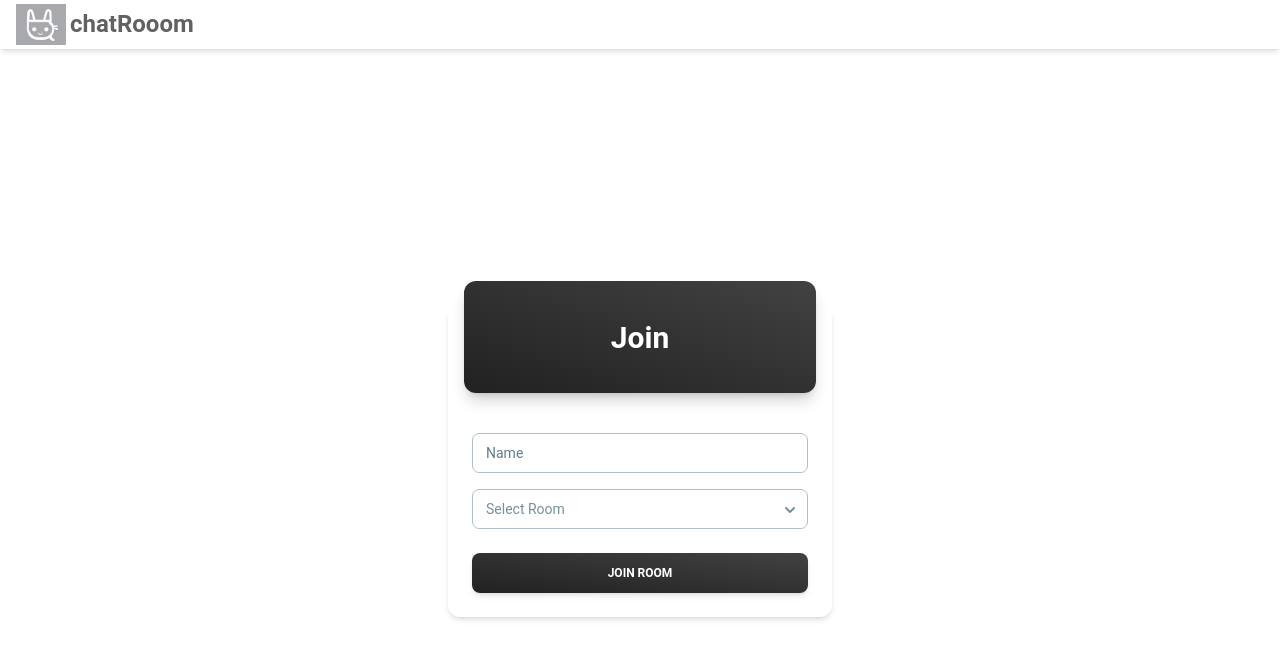
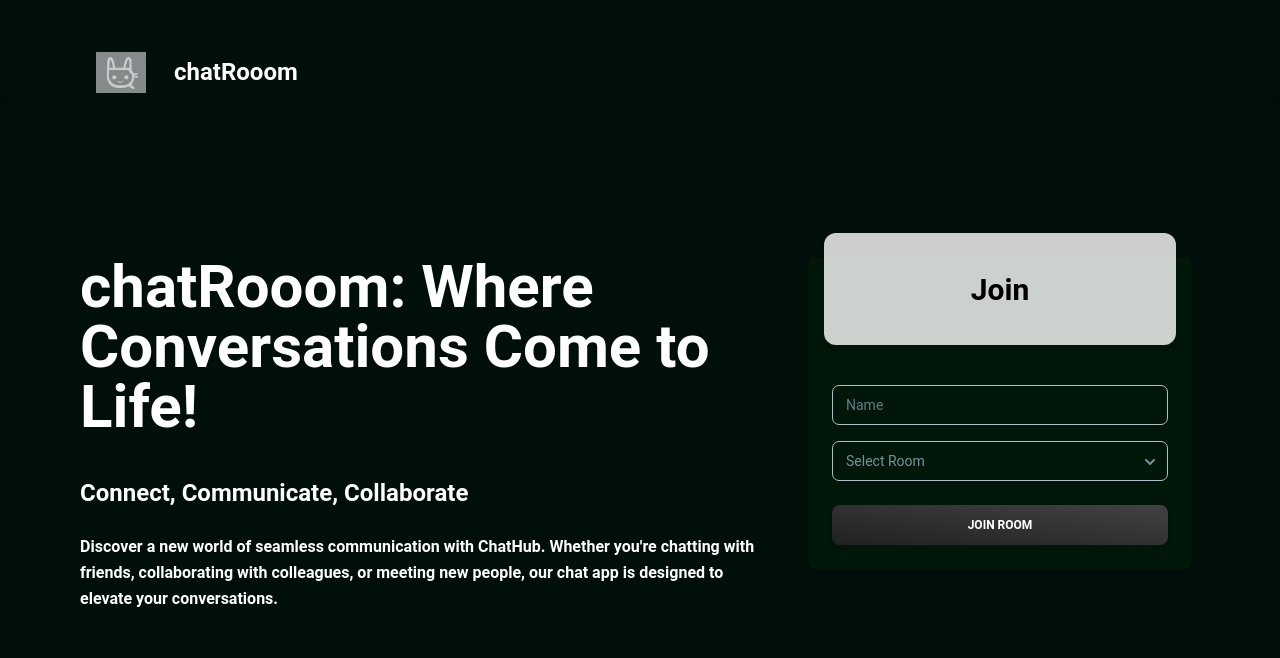
Before and after one commit to ShyanRoyChoudhury/ChatApp, a React (Vite) app in the folder client/: page / in a window 1280 px wide. Shown: the top 658 px of the page. Built offline with nearby package versions, Linux system fonts and the light colour scheme; no server answers.

Commit message:
landing page UI fix

```diff
--- a/client/package.json
+++ b/client/package.json
@@ -13,6 +13,7 @@
     "@material-tailwind/react": "^2.1.4",
     "react": "^18.2.0",
     "react-dom": "^18.2.0",
+    "react-icons": "^4.12.0",
     "react-router-dom": "^6.19.0",
     "recoil": "^0.7.7",
     "socket.io-client": "^4.7.2",
--- a/client/src/components/Header.tsx
+++ b/client/src/components/Header.tsx
@@ -4,15 +4,15 @@ import { Link } from "react-router-dom"
 export function Header(){
 
     return(
-        <div className="flex shadow-md border-none">
-            <div className="pl-4 p-1 items-center">
+        <div className="flex shadow-md border-none mt-12 px-12">
+            <div className="lg:pl-12 p-1 items-center">
             <Link to={'/'}>
-                <img src="/ai(1).png" width={50} height={50} alt="logo"/>
+                <img src="/ai(1).png" width={50} height={50} alt="logo" className="opacity-80"/>
             </Link>
             </div>
-            <div className="items-center pt-2">
+            <div className="items-center pt-2 pl-6">
                 <Link to={'/'}>
-                    <Typography variant="h4" color="gray">chatRooom</Typography>
+                    <Typography variant="h4" className="font:semibold">chatRooom</Typography>
                 </Link>
             </div>
         </div>
--- a/client/src/components/JoinRoomPage.tsx
+++ b/client/src/components/JoinRoomPage.tsx
@@ -1,11 +1,34 @@
+import { Typography } from "@material-tailwind/react";
+import { GoChevronDown } from "react-icons/go";
 import RoomCard from "./RoomCard";
 
 function JoinRoomPage(){
     return(
         <div>
-            <div className="p-32"></div>
-            <div>
-                <RoomCard />
+            <div className="p-12 md:p-20"></div>
+            <div className="px-12 lg:flex lg:pl-20">
+                <div className="lg:w1/2">
+                    <Typography variant="h1" className="pb-4 text-4xl md:text-6xl">
+                    chatRooom: Where Conversations Come to Life!
+                    </Typography>
+                    <br/>
+                    <Typography variant="h4">Connect, Communicate, Collaborate</Typography>
+                    <br/>
+                    <Typography variant="h6">Discover a new world of seamless communication with ChatHub.
+                        Whether you're chatting with friends, collaborating with colleagues,
+                        or meeting new people,
+                        our chat app is designed to elevate your conversations.
+                    </Typography>
+                </div>
+                <div className="lg:hidden flex-col flex relative pt-40 justify-center items-center animate-pulse">
+                    <div className="absolute top-16"><GoChevronDown size={50}/></div>
+                    <div className="absolute top-20"><GoChevronDown size={50}/></div>
+                    <div className="absolute top-24 "><GoChevronDown size={50}/></div>
+                </div>
+                <div className="pt-40 lg:pt-0 justify-center  lg:w-1/2 mx-10">
+                    <RoomCard />
+                </div>
+
             </div>
         </div>
     )
--- a/client/src/components/RoomCard.tsx
+++ b/client/src/components/RoomCard.tsx
@@ -15,7 +15,7 @@ import {
 
 import { useNavigate } from 'react-router-dom';
 import { SocketContext } from '../App';
-
+import { twMerge } from 'tailwind-merge';
 
 export default function RoomCard(): React.ReactElement{
 
@@ -38,22 +38,20 @@ const handleclick = () =>{
   }
 }
   return (
-    <div>
 
     <div className="flex justify-center">
-        <Card className="w-96">
+      <Card className={twMerge(`w-80 md:w-96 bg-myColor-800 bg-opacity-10 rounded-lg`)}>
         <CardHeader
           variant="gradient"
-            color="gray"
-            className="mb-4 grid h-28 place-items-center"
+          className="mb-4 grid h-28 place-items-center bg-white bg-opacity-80 hover:bg-green-500"
         >
-            <Typography variant="h3" color="white">
+          <Typography variant="h3" className='text-black '>
             Join
           </Typography>
         </CardHeader>
 
         <CardBody className="flex flex-col gap-4">
-            <Input variant="outlined" name="name" label="Name" onChange={(e)=>{setName(e.target.value)}} crossOrigin="anonymous"/>
+          <Input variant="outlined" name="name" label="Name" className='text-white'  onChange={(e)=>{setName(e.target.value)}} crossOrigin="anonymous"/>
           <div className="">
           <div>
             <Select label="Select Room">
@@ -65,7 +63,7 @@ const handleclick = () =>{
 
           </div>
         </CardBody>
-          <CardFooter className="pt-0">
+        <CardFooter className="pt-0 ">
           <Button variant="gradient" fullWidth onClick={handleclick}>
             Join Room
           </Button>
@@ -73,6 +71,6 @@ const handleclick = () =>{
       </Card>
 
     </div>
-    </div>
+
   );
 }
--- a/client/src/index.css
+++ b/client/src/index.css
@@ -2,6 +2,12 @@
 @tailwind components;
 @tailwind utilities;
 
+
+:root{
+    height: 100%;
+    background-color: #000f0a;
+    color-scheme: dark;
+  }
 .TextBox{
     position: fixed;
     Bottom:0;
--- a/client/tailwind.config.js
+++ b/client/tailwind.config.js
@@ -12,6 +12,18 @@ module.exports=withMT({
       red: {
         600: "#e53935",
         700: "#d32f2f"
+      },
+      myColor: {
+        "50": "#e6ffe7",
+        "100": "#ccffce",
+        "200": "#99ff9d",
+        "300": "#66ff6c",
+        "400": "#33ff3b",
+        "500": "#00ff0a",
+        "600": "#00cc08",
+        "700": "#009906",
+        "800": "#006604",
+        "900": "#003302"
       }
     },
     extend: {},
```
Also changed, not shown: 1 other file (tests, documents, lock files or other folders). Lines whose indentation alone changed are shown as unchanged.
